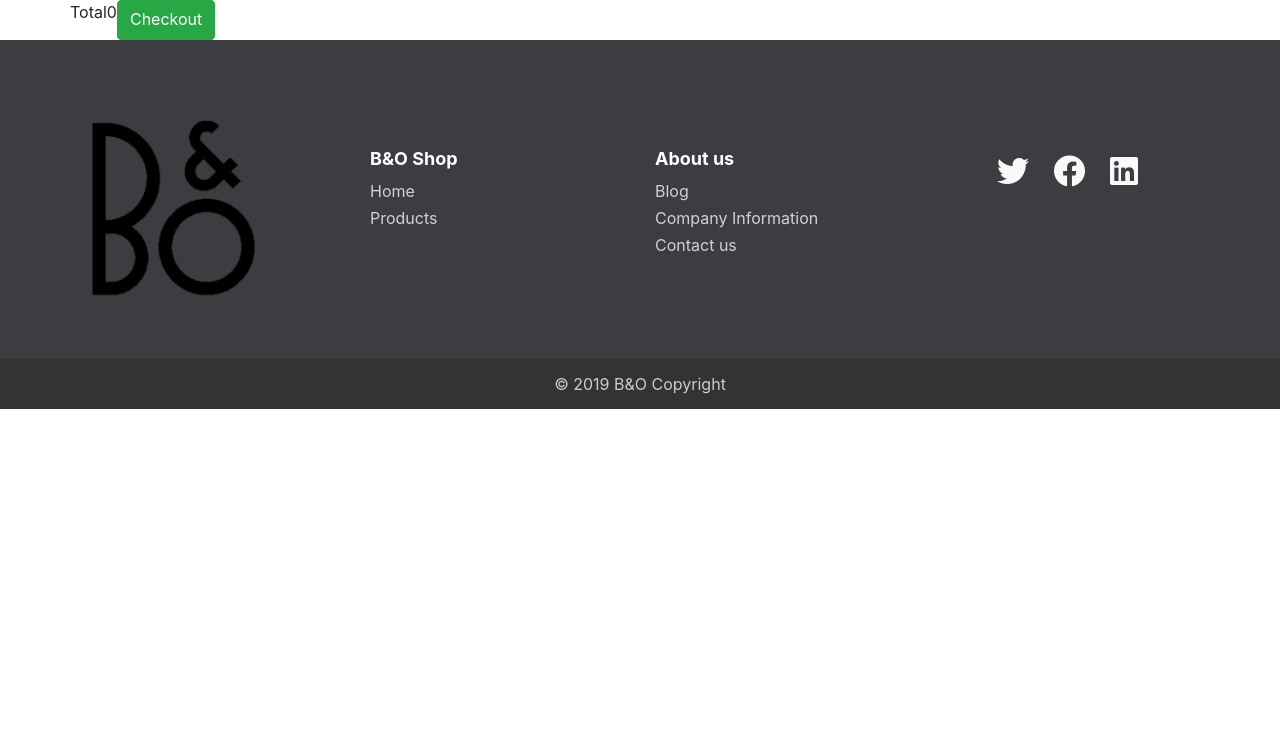
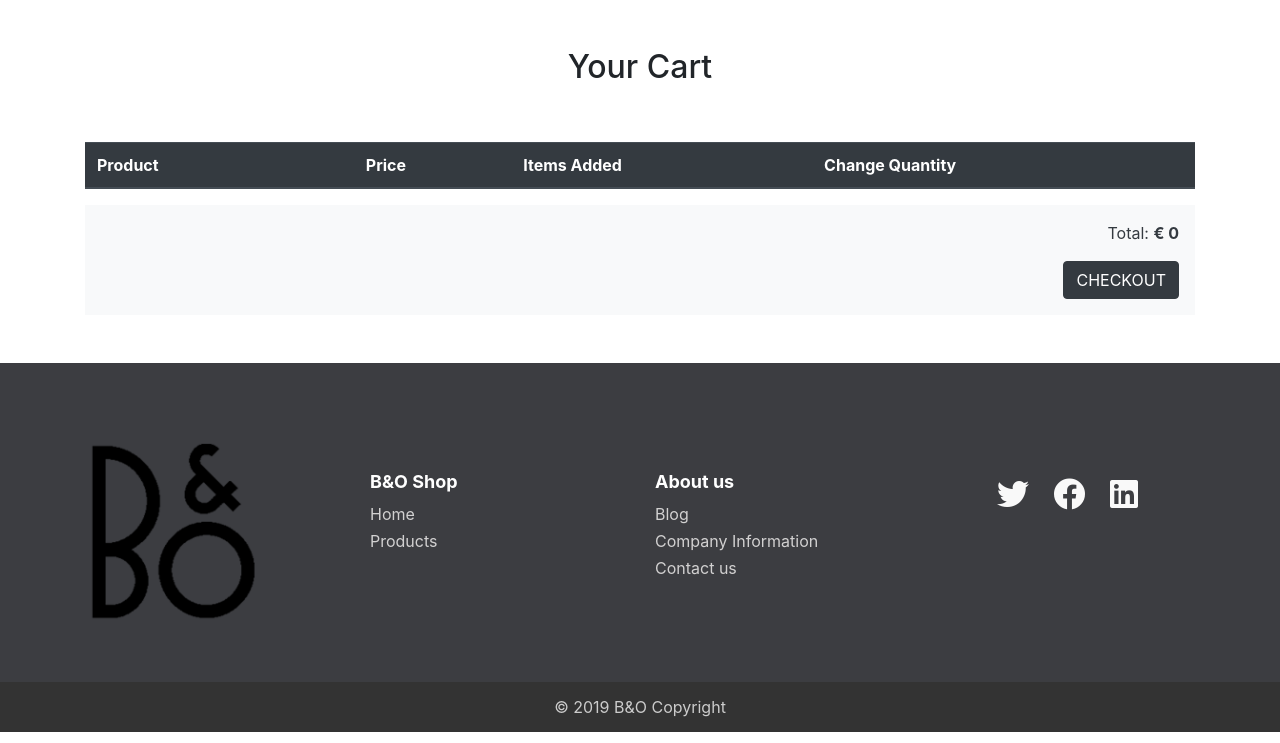
Before and after one commit to lucassuar/django-tech-ecommerce-app, a Django app: page /cart/ in a window 1280 px wide. Shown: the part 57-800 px from the top of the page. Run offline with Django 3.2, Linux system fonts and the light colour scheme; lists and menus that the app fills with data are empty; some libraries are stand-ins or nearby versions.

Commit message:
Cart page logic nd structure created, also added some css for this page

```diff
--- a/cart/templates/cart.html
+++ b/cart/templates/cart.html
@@ -4,40 +4,48 @@
 
 {% block content %}
 
+<div class="container mb-5">
+      <div class="py-5 text-center">
+        <h2>Your Cart</h2>
+      </div>
 
 
-<div class="container">
-    <div class="row row-flex">
+    <table class="table">
+      <thead class="thead-dark">
+        <tr>
+
+          <th scope="col">Product</th>
+          <th scope="col"></th>
+          <th scope="col">Price</th>
+          <th scope="col">Items Added</th>
+          <th scope="col">Change Quantity</th>
+        </tr>
+      </thead>
+      <tbody>
         {% for item in cart_items %}
-
-        <div class="col-xs-12 col-md-6 col-lg-3 display panel panel-default">
-                    <div class="card overlay zoom" style="width: 18rem;">
-                          <img src="{{MEDIA_URL}}{{product.image}}" class="card-img-top product-image" alt="{{product.name}}" />
-                          <div class="card-body">
-                            <h5 class="card-title product-name">{{ product.name }}</h5>
-                            <p class="product-description">{{ item.product.description|truncatewords:10 }}</p>
-                            <p class="product-price">€ {{ product.price }}</p>
-                      </div>
-                      <form class="form-inline" method="post" action="{% url 'adjust_cart' item.id %}">
+            <tr>
+                  <td><img src="{{MEDIA_URL}}{{item.product.image}}" class="card-img-top product-image" alt="{{product.name}}" style="width: 3em;" /></td>
+                  <td>{{ item.product.name }}</td>
+                  <td>€ {{ item.product.price }}</td>
+                  <td> {{ item.quantity }} </td>
+                  <td><form class="form-inline" method="post" action="{% url 'adjust_cart' item.id %}">
                             {% csrf_token %}
                             <div class="form-group">
-                                <label for="exampleInputAmount" class="sr-only">New Qty</label>
                                 <div class="input-group">
-                                    <div class="input-group-addon">Qty</div>
-                                    <input name="quantity" type="number" min="0" max="999" class="form-control">
-                                    <div class="input-group-addon">{{item.quantity}}</div>
+                                    <input class="input-cart" name="quantity" type="number" min="0" max="999" class="form-control" value="{{item.quantity}}" >
+                                    <button type="submit" class="btn btn-dark btn-sm"><span class="glyphicon glyphicon-edit" aria-hidden="true"></span>Change Quantity</button>
                                 </div>
                             </div>
-                            <button type="submit" class="btn btn-primary"><span class="glyphicon glyphicon-edit" aria-hidden="true"></span>Amend</button>
-                    </form>
-                    </div>
-                </div>
+                    </form></td>
+            </tr>
         {% endfor %}
-    </div>
-    <div class="row">
-        <p>Total</p>
-        <p><span class="glyphicon glyphicon-euro" aria-hidden="true"></span>{{ total }}</p>
-        <a href="{% url 'checkout' %}" class="btn btn-success" role="button"><span class="glyphicon glyphicon-ok-sign" aria-hidden="true"></span>Checkout</a>
+      </tbody>
+    </table>
+
+    <div class="p-3 mb-2 bg-light text-dark justify-content-end div-checkout-pay">
+        <p class="ml-auto">Total: <strong>€  {{ total }} </strong></p>
+        <a href="{% url 'checkout' %}" class="btn btn-dark" role="button"><span class="glyphicon glyphicon-ok-sign" aria-hidden="true"></span>Checkout</a>
     </div>
 </div>
+
 {% endblock %}
--- a/static/css/styles.css
+++ b/static/css/styles.css
@@ -131,10 +131,17 @@ input {
 
 
 /* ----------------------------------------------------------------------------------------
-                                 3. Suggestions Page CSS
+                                 3. Cart Page CSS
  --------------------------------------------------------------------------------------- */
 
+.input-cart {
+    width: 20%;
+}
 
+.div-checkout-pay {
+    text-align: right;
+    padding-right: 3em;
+}
 /* ----------------------------------------------------------------------------------------
                                  3. Footer CSS
  --------------------------------------------------------------------------------------- */
```
